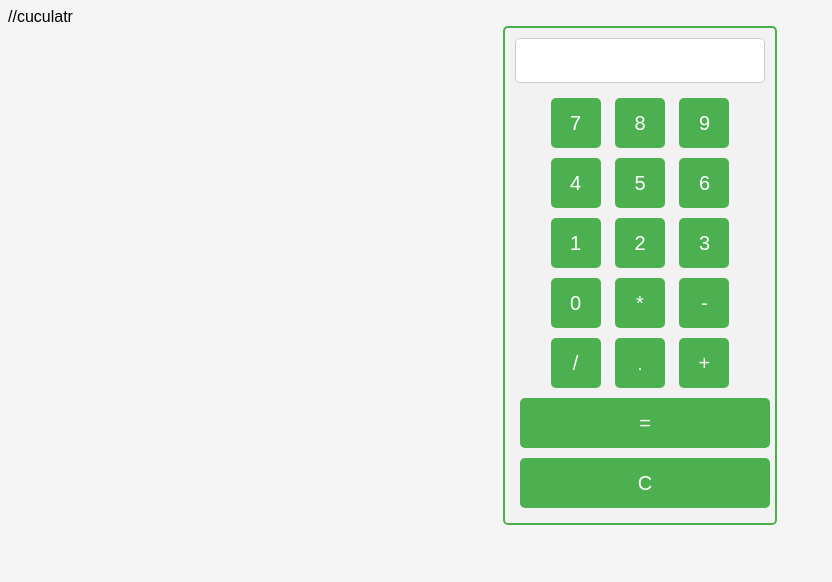
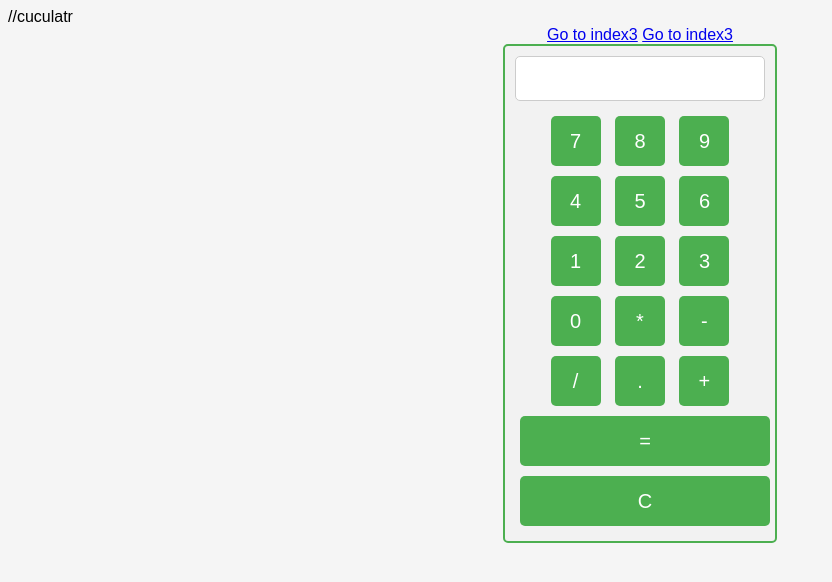
Before and after one commit to morgalut/tictac, a plain HTML site: page index2.html in a window 1280 px wide. Shown: the whole page, without its empty margins (0-832 px from the left). Drawn offline with Linux system fonts and the light colour scheme.

```diff
--- a/index2.html
+++ b/index2.html
@@ -51,6 +51,9 @@
   </style>
 </head>
 <body>
+    <a href="index3.html">Go to index3</a>
+    <a href="index.html">Go to index3</a>
+
     <div class="calculator">
         <input type="text" id="display" readonly>
         <br>
```
Also changed, not shown: index3.html (+2 -0 lines).
